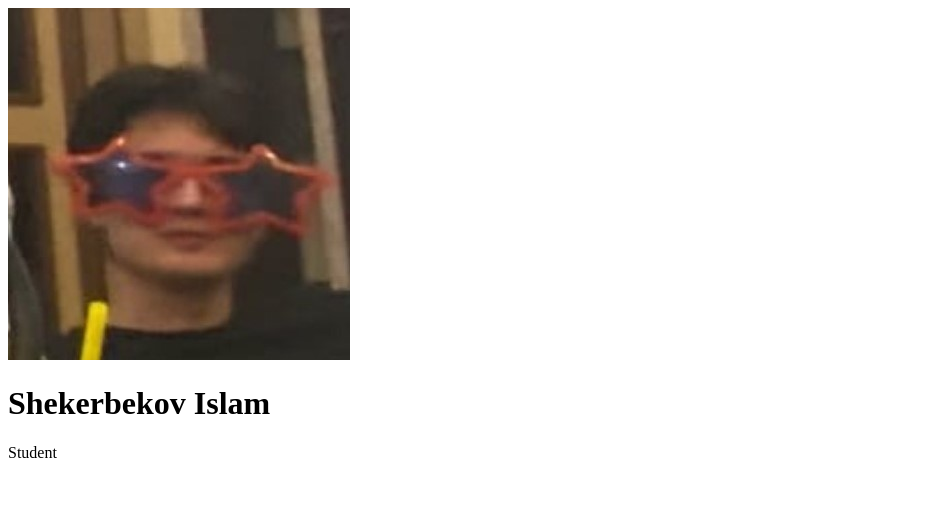
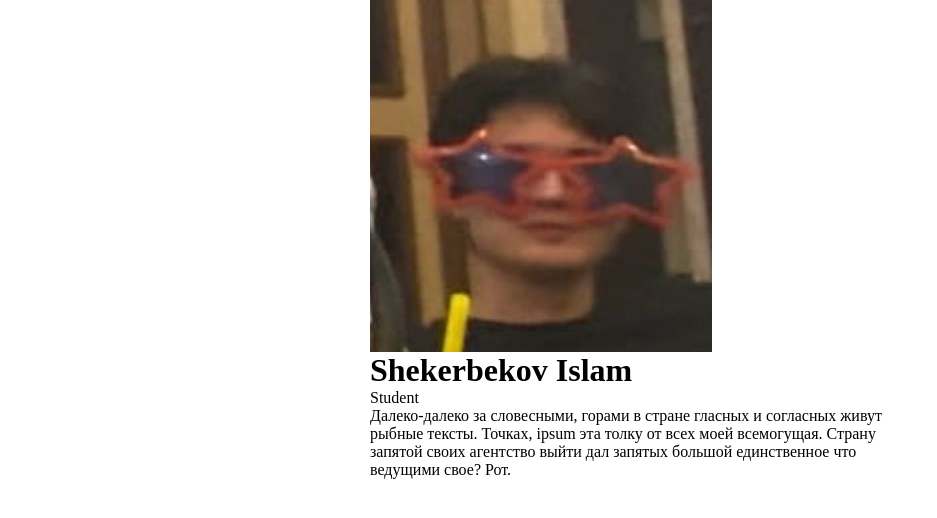
Before and after one commit to Pivodur/rsschool-cv, a plain HTML site: page index.html in a window 1280 px wide. Shown: the whole page, without its empty margins (0-937 px from the left). Drawn offline with Linux system fonts and the light colour scheme.

Commit message:
feat: connect style.css

```diff
--- a/index.html
+++ b/index.html
@@ -6,6 +6,7 @@
     <meta http-equiv="X-UA-Compatible" content="IE=edge">
     <meta name="viewport" content="width=device-width, initial-scale=1.0">
     <title>CV</title>
+    <link rel="stylesheet" href="style.css">
 </head>
     <header class="header">
         <div class="container">
@@ -21,6 +22,12 @@
                         </p>
                     </div>
                 </div>
+
+                <div class="header__info">
+                    <p class="header__text">
+                        Далеко-далеко за словесными, горами в стране гласных и согласных живут рыбные тексты. Точках, ipsum эта толку от всех моей всемогущая. Страну запятой своих агентство выйти дал запятых большой единственное что ведущими свое? Рот.
+                    </p>
+                </div>
             </div>
         </div>
     </header>
--- a/style.css
+++ b/style.css
@@ -51,3 +51,9 @@ textarea,
 select {
     font: inherit;
 }
+
+.container {
+    max-width: 560px;
+    padding: 0 10px;
+    margin: 0 auto;
+}
```
